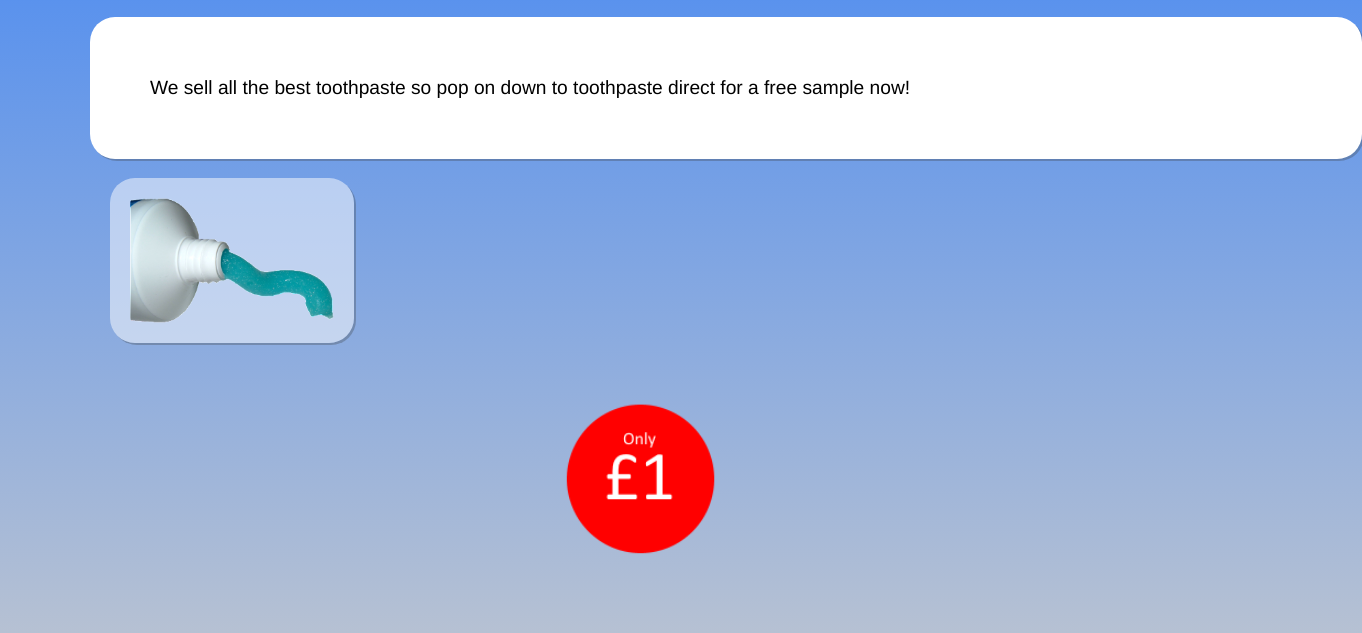
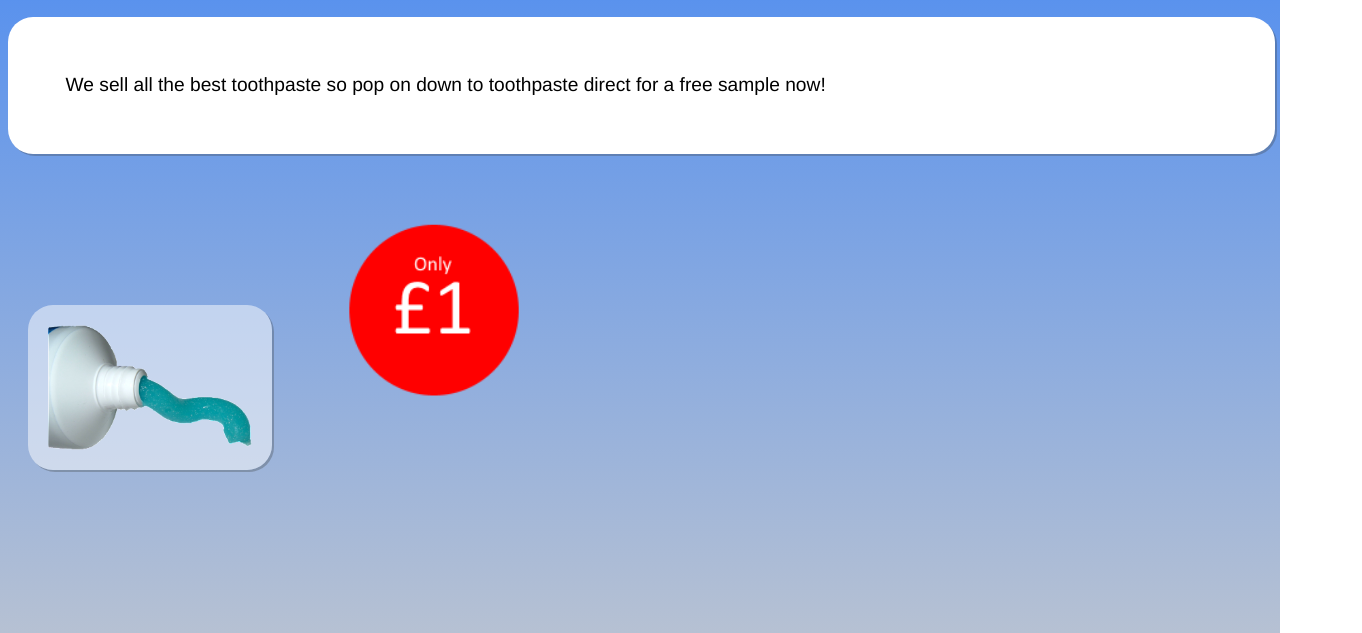
Before and after one commit to up730418/subversive, a website: page static/screen.html in a window 1280 px wide. Shown: the part 167-800 px from the top of the page, 1362 px wide, since content can reach past the window. Drawn offline with Linux system fonts and the light colour scheme.

Commit message:
Update screen.css

```diff
--- a/static/screen.css
+++ b/static/screen.css
@@ -22,7 +22,7 @@ h1{
 section{
 /*   display: flex; */
   align-items: center;
-  width: 1100px;
+  width: 100%;
   margin-left: auto;
   margin-right: auto;
 
@@ -31,11 +31,12 @@ section{
 p{
   border-radius: 25px;
   background-color: #fff;
-  padding: 60px;
+  padding: 3em;
   font-family: helvetica;
   font-size: 120%;
   box-shadow: 2px 2px rgba(58, 60, 61, 0.3);
   width: 90vw;
+  margin: 0 auto;
 }
 #tube{
   background-color: rgba(255,255,255,0.5);
@@ -47,7 +48,6 @@ p{
   box-shadow: 2px 2px rgba(58, 60, 61, 0.3);
 }
 #pound{
-  display: block;
   width: 25%;
   margin-left: auto;
   margin-right: auto;
```
